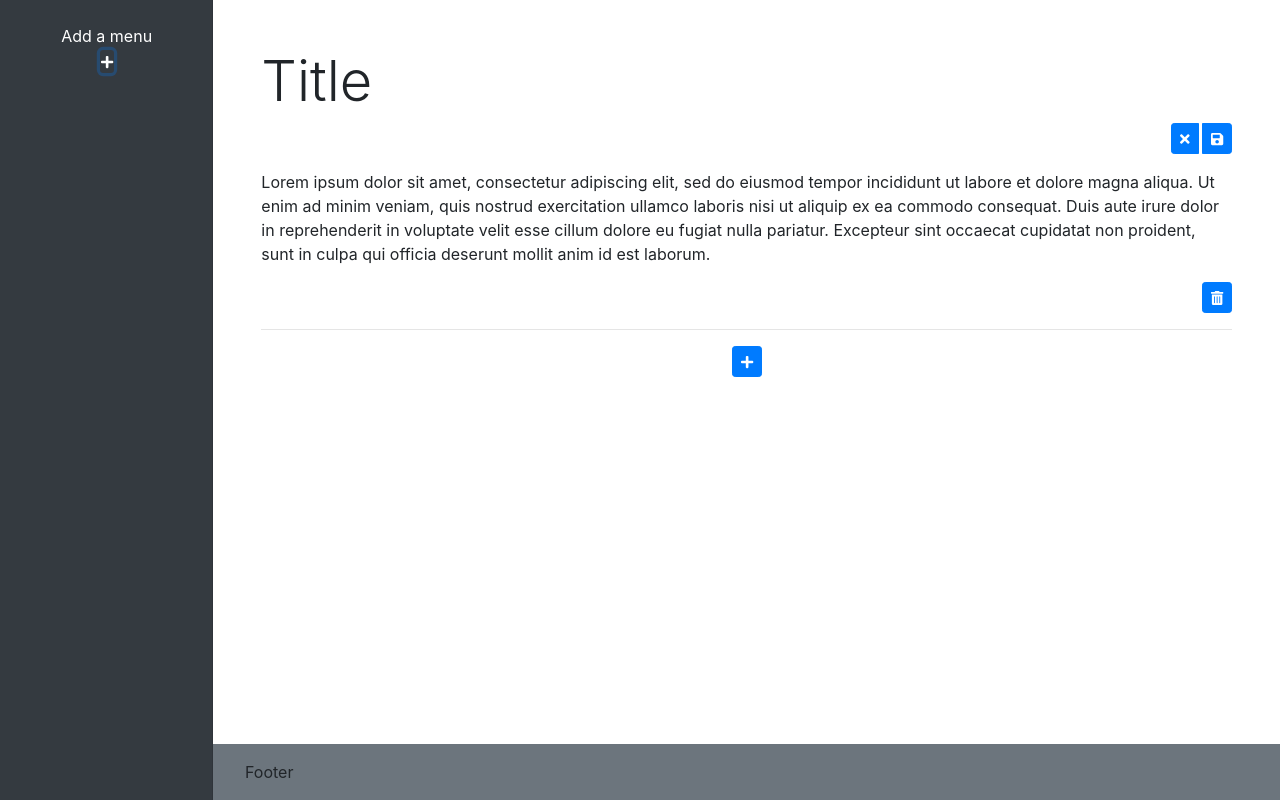
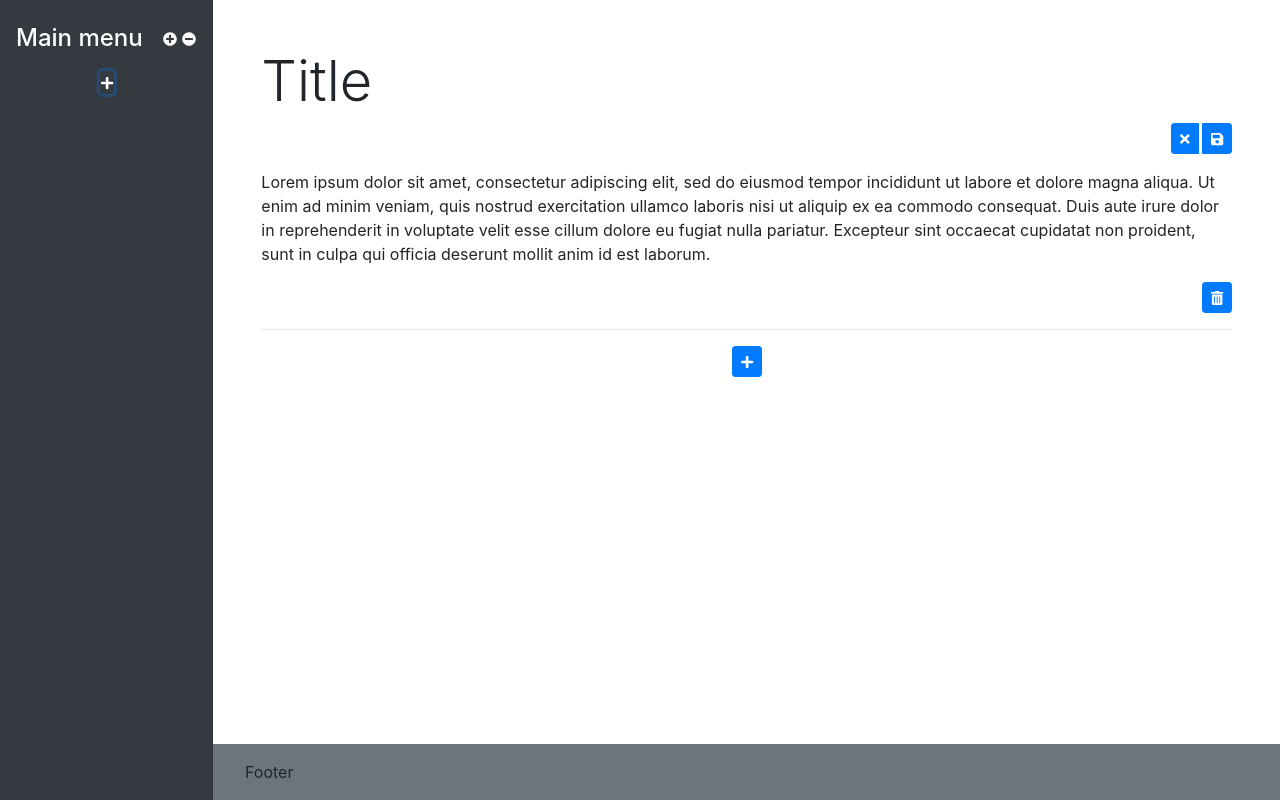
Before and after one commit to j-mq/kadai, a React (Create React App) app: page / in a window 1280 px wide. Both pictures are taken after a click on the button 106 px from the left and 61 px from the top of the page. Built offline with nearby package versions, Linux system fonts and the light colour scheme.

Commit message:
need to add third menu

```diff
--- a/src/Components/SideBar/Menus/MainMenus.tsx
+++ b/src/Components/SideBar/Menus/MainMenus.tsx
@@ -1,34 +1,66 @@
-import React, { Fragment } from "react";
+import React, { Fragment, useEffect, useState } from "react";
 import { FontAwesomeIcon } from "@fortawesome/react-fontawesome";
-import { faPlusCircle, faMinusCircle } from "@fortawesome/free-solid-svg-icons";
+import {
+  faPlusCircle,
+  faMinusCircle,
+  faPlus,
+} from "@fortawesome/free-solid-svg-icons";
 import SecondMenus from "./SecondMenus";
 import ThirdMenus from "./ThirdMenus";
 import { IMainMenu } from "../../../dataModels";
 
 export interface Props {
-  mainMenus: IMainMenu[] | null;
+  mainMenus: IMainMenu[];
+  removeMainMenu: (mainId: number) => void;
+  addSecondaryMenu: (maindId: number) => void;
+  removeSecondaryMenu: (mainId: number, secondId: number) => void;
+  addThirdMenu: (mainId: number) => void;
+  removeThirdMenu: (mainId: number, thirdId: number) => void;
 }
 
-const MainMenus: React.FC<Props> = ({ mainMenus }) => {
+const MainMenus: React.FC<Props> = ({
+  mainMenus,
+  removeMainMenu,
+  addSecondaryMenu,
+  removeSecondaryMenu,
+  addThirdMenu,
+  removeThirdMenu,
+}) => {
   //const ref = useRef(initialValue);
+  // console.log("THE MENUS?", mainMenus);
+
+  // useEffect(() => {}, [mainMenus]);
 
   const makeMainMenus = () =>
-    mainMenus ? (
+    mainMenus.length > 0 ? (
       mainMenus.map((maMe) => (
-        <div>
-          <h4 className="d-flex justify-content-between align-items-center px-3 mb-2">
+        <div className="mb-3">
+          <h4 className="d-flex justify-content-between align-items-center px-3">
             <span>Main menu</span>
             <div className="btn-group text-right">
-              <button className="btn btn-sm btn-link text-white mx-1 p-0">
+              <button
+                className="btn btn-sm btn-link text-white mx-1 p-0"
+                onClick={() => addSecondaryMenu(maMe.id)}
+              >
                 <FontAwesomeIcon icon={faPlusCircle}></FontAwesomeIcon>
               </button>
-              <button className="btn btn-sm btn-link text-white p-0">
+              <button
+                className="btn btn-sm btn-link text-white p-0"
+                onClick={() => removeMainMenu(maMe.id)}
+              >
                 <FontAwesomeIcon icon={faMinusCircle}></FontAwesomeIcon>
               </button>
             </div>
           </h4>
-          <SecondMenus />
-          <ThirdMenus />
+          <SecondMenus
+            secondaryMenus={maMe.secondMenus}
+            removeThisMenu={(id) => removeSecondaryMenu(maMe.id, id)}
+            addMenuHere={() => console.log("NO NO NO must go deeper!")}
+          />
+          <ThirdMenus
+            thirdMenus={maMe.thirdMenus}
+            removeThisMenu={(id) => removeThirdMenu(maMe.id, id)}
+          />
         </div>
       ))
     ) : (
--- a/src/Components/SideBar/Menus/SecondMenus.tsx
+++ b/src/Components/SideBar/Menus/SecondMenus.tsx
@@ -1,21 +1,42 @@
-import React from "react";
+import React, { Fragment, useEffect, useState } from "react";
 import { FontAwesomeIcon } from "@fortawesome/react-fontawesome";
 import { faMinusCircle, faPlusCircle } from "@fortawesome/free-solid-svg-icons";
+import { IMainMenu, IInnerMenus } from "../../../dataModels";
 
-const SecondMenus = () => {
-  return (
+export interface Props {
+  secondaryMenus: IInnerMenus[];
+  removeThisMenu: (secondId: number) => void;
+  addMenuHere: () => void;
+}
+
+const SecondMenus: React.FC<Props> = ({
+  secondaryMenus,
+  removeThisMenu,
+  addMenuHere,
+}) => {
+  const makeSecondMenus = () =>
+    secondaryMenus.length > 0 &&
+    secondaryMenus.map((seMe) => (
       <h5 className="d-flex justify-content-between align-items-center px-3 mb-1">
         <span>2nd Menu</span>
         <div className="btn-group text-right">
-        <button className="btn btn-sm btn-link text-white mx-1 p-0">
+          <button
+            className="btn btn-sm btn-link text-white mx-1 p-0"
+            onClick={() => addMenuHere()}
+          >
             <FontAwesomeIcon icon={faPlusCircle}></FontAwesomeIcon>
           </button>
-        <button className="btn btn-sm btn-link text-white p-0">
+          <button
+            className="btn btn-sm btn-link text-white p-0"
+            onClick={() => removeThisMenu(seMe.id)}
+          >
             <FontAwesomeIcon icon={faMinusCircle}></FontAwesomeIcon>
           </button>
         </div>
       </h5>
-  );
+    ));
+
+  return <Fragment>{makeSecondMenus()}</Fragment>;
 };
 
 export default SecondMenus;
--- a/src/Components/SideBar/Menus/ThirdMenus.tsx
+++ b/src/Components/SideBar/Menus/ThirdMenus.tsx
@@ -1,18 +1,31 @@
-import React from "react";
+import React, { Fragment } from "react";
 import { faMinusCircle, faPlusCircle } from "@fortawesome/free-solid-svg-icons";
 import { FontAwesomeIcon } from "@fortawesome/react-fontawesome";
+import { IInnerMenus } from "../../../dataModels";
 
-const ThirdMenus = () => {
-  return (
+export interface Props {
+  thirdMenus: IInnerMenus[];
+  removeThisMenu: (secondId: number) => void;
+}
+
+const ThirdMenus: React.FC<Props> = ({ thirdMenus, removeThisMenu }) => {
+  const makeThirdMenus = () =>
+    thirdMenus.length > 0 &&
+    thirdMenus.map((thMe) => (
       <h6 className="d-flex justify-content-between align-items-center px-3 mb-0">
         <span>3rd Menu</span>
         <div className="text-right">
-        <button className="btn btn-sm btn-link text-white p-0">
+          <button
+            className="btn btn-sm btn-link text-white p-0"
+            onClick={() => removeThisMenu(thMe.id)}
+          >
             <FontAwesomeIcon icon={faMinusCircle}></FontAwesomeIcon>
           </button>
         </div>
       </h6>
-  );
+    ));
+
+  return <Fragment>{makeThirdMenus()}</Fragment>;
 };
 
 export default ThirdMenus;
--- a/src/Components/SideBar/SideBar.tsx
+++ b/src/Components/SideBar/SideBar.tsx
@@ -3,27 +3,94 @@ import "./SideBar.styles.css";
 import { FontAwesomeIcon } from "@fortawesome/react-fontawesome";
 import { faPlus } from "@fortawesome/free-solid-svg-icons";
 import MainMenus from "./Menus/MainMenus";
-import { IMainMenu } from "../../dataModels";
+import { IMainMenu, IInnerMenus } from "../../dataModels";
 
 export interface Props {}
 
 const SideBar: React.FC<Props> = ({}) => {
-  const [mainMenus, setMainMenus] = useState<IMainMenu[] | null>(null);
+  const [mainMenus, setMainMenus] = useState<IMainMenu[]>([]);
 
-  // const addMainMenu = () => {
-  //   setMainMenus(mainMenus - 1);
-  // };
+  const addMainMenu = () => {
+    let currentMenus = [...mainMenus];
+    let newMenu: IMainMenu = {
+      secondMenus: [],
+      thirdMenus: [],
+      id: mainMenus.length,
+    };
+    currentMenus.push(newMenu);
+    setMainMenus(currentMenus);
+  };
 
-  // const removeMainMenu = () => {
-  //   setMainMenus(mainMenus + 1);
-  // };
+  const removeMainMenu = (mainId: number) => {
+    if (mainMenus.length > 0) {
+      let currentMenus = [...mainMenus];
+      mainMenus.map((cm, index) => {
+        if (cm.id === mainId) {
+          currentMenus.splice(index, 1);
+        }
+      });
+      setMainMenus(currentMenus);
+    }
+  };
+
+  const addSecondaryMenu = (mainId: number) => {
+    let currentMenus = [...mainMenus];
+    let newSecondaryMenu: IInnerMenus = {
+      id: mainMenus[mainId].secondMenus.length,
+    };
+    currentMenus[mainId].secondMenus.push(newSecondaryMenu);
+    setMainMenus(currentMenus);
+  };
+
+  const removeSecondaryMenu = (mainId: number, secondId: number) => {
+    if (mainMenus[mainId].secondMenus.length > 0) {
+      let currentMenus = [...mainMenus];
+      mainMenus[mainId].secondMenus.map((sm, index) => {
+        if (sm.id === secondId) {
+          currentMenus[mainId].secondMenus.splice(index, 1);
+        }
+      });
+      setMainMenus(currentMenus);
+    }
+  };
+
+  const addThirdMenu = (mainId: number) => {
+    let currentMenus = [...mainMenus];
+    let newThirdMenu: IInnerMenus = {
+      id: mainMenus[mainId].thirdMenus.length,
+    };
+    currentMenus[mainId].thirdMenus.push(newThirdMenu);
+    setMainMenus(currentMenus);
+  };
+
+  const removeThirdMenu = (mainId: number, thirdId: number) => {
+    if (mainMenus[mainId].thirdMenus.length > 0) {
+      let currentMenus = [...mainMenus];
+      mainMenus[mainId].thirdMenus.map((tm, index) => {
+        if (tm.id === thirdId) {
+          currentMenus[mainId].thirdMenus.splice(index, 1);
+        }
+      });
+      setMainMenus(currentMenus);
+    }
+  };
 
   return (
     <nav className="col-md-2 d-none d-md-block bg-dark sidebar text-white">
       <div className="sidebar-sticky">
-        <MainMenus mainMenus={mainMenus} />
+        <MainMenus
+          mainMenus={mainMenus}
+          removeMainMenu={removeMainMenu}
+          addSecondaryMenu={addSecondaryMenu}
+          removeSecondaryMenu={removeSecondaryMenu}
+          addThirdMenu={addThirdMenu}
+          removeThirdMenu={removeThirdMenu}
+        />
         <div className="text-center">
-          <button className="btn btn-sm btn-link text-white p-0">
+          <button
+            className="btn btn-sm btn-link text-white p-0"
+            onClick={addMainMenu}
+          >
             <FontAwesomeIcon icon={faPlus}></FontAwesomeIcon>
           </button>
         </div>
```
Also changed, not shown: src/dataModels.ts (+5 -3 lines). Lines whose indentation alone changed are shown as unchanged.
